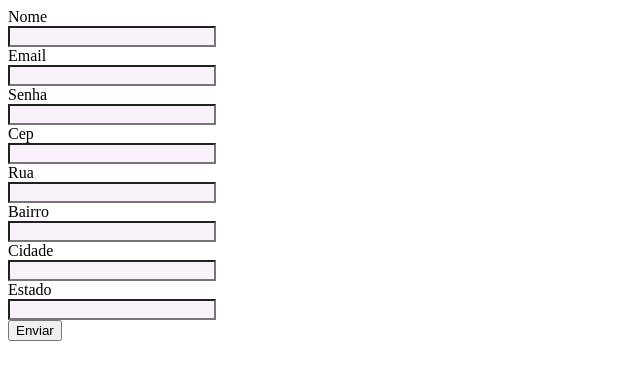
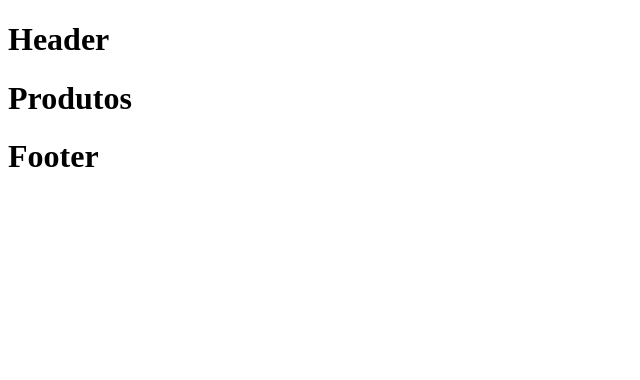
Before and after one commit to HurleySA/projeto_react, a React (Create React App) app: page / in a window 1280 px wide. Shown: the top 380 px of the page, without its empty margins (0-640 px from the left). Built offline with nearby package versions, Linux system fonts and the light colour scheme.

Commit message:
Iniciando prática Routes

```diff
--- a/package.json
+++ b/package.json
@@ -6,8 +6,10 @@
     "@testing-library/jest-dom": "^5.11.4",
     "@testing-library/react": "^11.1.0",
     "@testing-library/user-event": "^12.1.10",
+    "history": "^5.0.1",
     "react": "^17.0.2",
     "react-dom": "^17.0.2",
+    "react-router-dom": "^6.0.0-beta.4",
     "react-scripts": "4.0.3",
     "web-vitals": "^1.0.1"
   },
--- a/src/App.css
+++ /dev/null
@@ -1,13 +0,0 @@
-body {
-  box-sizing: border-box;
-}
-
-.labels {
-  display: block;
-  width: 200px;
-}
-
-input {
-  background-color: #faf2fa;
-  width: 200px;
-}
--- a/src/App.js
+++ b/src/App.js
@@ -1,97 +1,19 @@
 import React from "react";
-import "./App.css";
+import Produtos from "./Components/Produtos";
+import { BrowserRouter, Routes, Route } from "react-router-dom";
+import Header from "./Components/Header";
+import Footer from "./Components/Footer";
 const App = () => {
-  const formFields = [
-    {
-      id: "nome",
-      label: "Nome",
-      type: "text",
-    },
-    {
-      id: "email",
-      label: "Email",
-      type: "email",
-    },
-    {
-      id: "senha",
-      label: "Senha",
-      type: "password",
-    },
-    {
-      id: "cep",
-      label: "Cep",
-      type: "text",
-    },
-    {
-      id: "rua",
-      label: "Rua",
-      type: "text",
-    },
-    {
-      id: "bairro",
-      label: "Bairro",
-      type: "text",
-    },
-    {
-      id: "cidade",
-      label: "Cidade",
-      type: "text",
-    },
-    {
-      id: "estado",
-      label: "Estado",
-      type: "text",
-    },
-  ];
-
-  const [form, setForm] = React.useState({
-    nome: "",
-    email: "",
-    senha: "",
-    cep: "",
-    rua: "",
-    bairro: "",
-    cidade: "",
-    estado: "",
-  });
-
-  const [response, setResponse] = React.useState(null);
-
-  const handleChange = ({ target }) => {
-    const { id, value } = target;
-    setForm({ ...form, [id]: value });
-  };
-
-  const handleSubmit = (e) => {
-    e.preventDefault();
-    fetch("https://ranekapi.origamid.dev/json/api/usuario", {
-      method: "POST",
-      headers: {
-        "Content-Type": "application/json",
-      },
-      body: JSON.stringify(form),
-    }).then((res) => {
-      setResponse(res);
-    });
-  };
-
   return (
     <div>
-      <form onSubmit={handleSubmit}>
-        {formFields.map(({ id, label, type }) => (
-          <div key={id} className="labels">
-            <label htmlFor={id}> {label}</label>
-            <input
-              type={type}
-              id={id}
-              value={form[id]}
-              onChange={handleChange}
-            />
-          </div>
-        ))}
-        <button>Enviar</button>
-        {response && response.ok && <p>Formulário enviado</p>}
-      </form>
+      <BrowserRouter>
+        <Header />
+        <Routes>
+          <Route path="/Produtos" element={<Produtos />} />
+          <Route path="/" element={<Produtos />} />
+        </Routes>
+        <Footer />
+      </BrowserRouter>
     </div>
   );
 };
--- /dev/null
+++ b/src/Components/Footer.js
@@ -0,0 +1,12 @@
+import React from "react";
+import styles from "./Footer.module.css";
+
+const Footer = () => {
+  return (
+    <div>
+      <h1>Footer</h1>
+    </div>
+  );
+};
+
+export default Footer;
--- /dev/null
+++ b/src/Components/Header.js
@@ -0,0 +1,12 @@
+import React from "react";
+import styles from "./Header.module.css";
+
+const Header = () => {
+  return (
+    <div>
+      <h1>Header</h1>
+    </div>
+  );
+};
+
+export default Header;
--- /dev/null
+++ b/src/Components/Produtos.js
@@ -0,0 +1,12 @@
+import React from "react";
+import styles from "./Produtos.module.css";
+
+const Produtos = () => {
+  return (
+    <div>
+      <h1>Produtos</h1>
+    </div>
+  );
+};
+
+export default Produtos;
```
Also changed, not shown: src/Components/Contato.js (added, +12 -0 lines), src/Components/Contato.module.css (added), src/Components/Footer.module.css (added), src/Components/Header.module.css (added), src/Components/Produtos.module.css (added), 1 other file (tests, documents, lock files or other folders).
